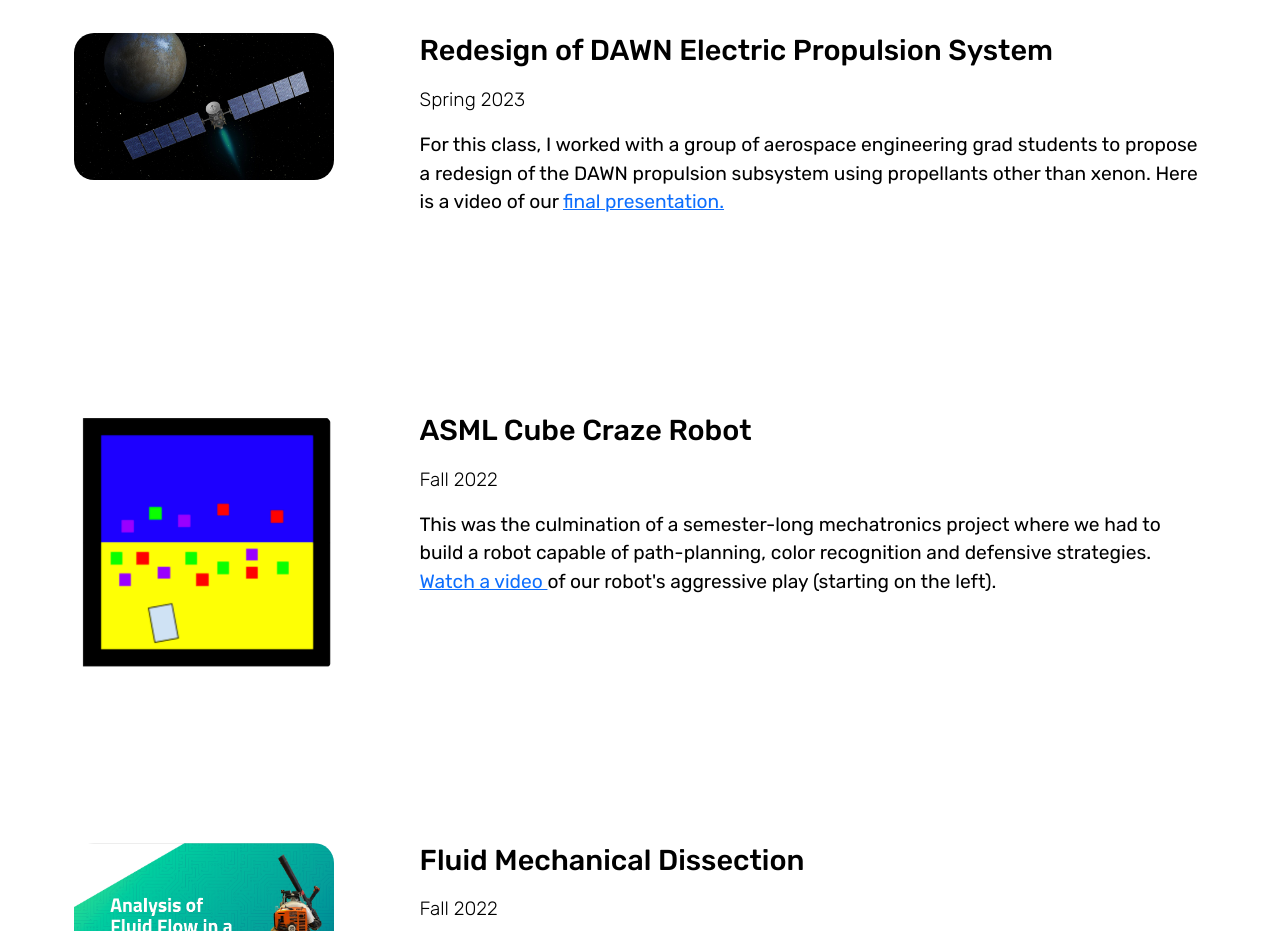
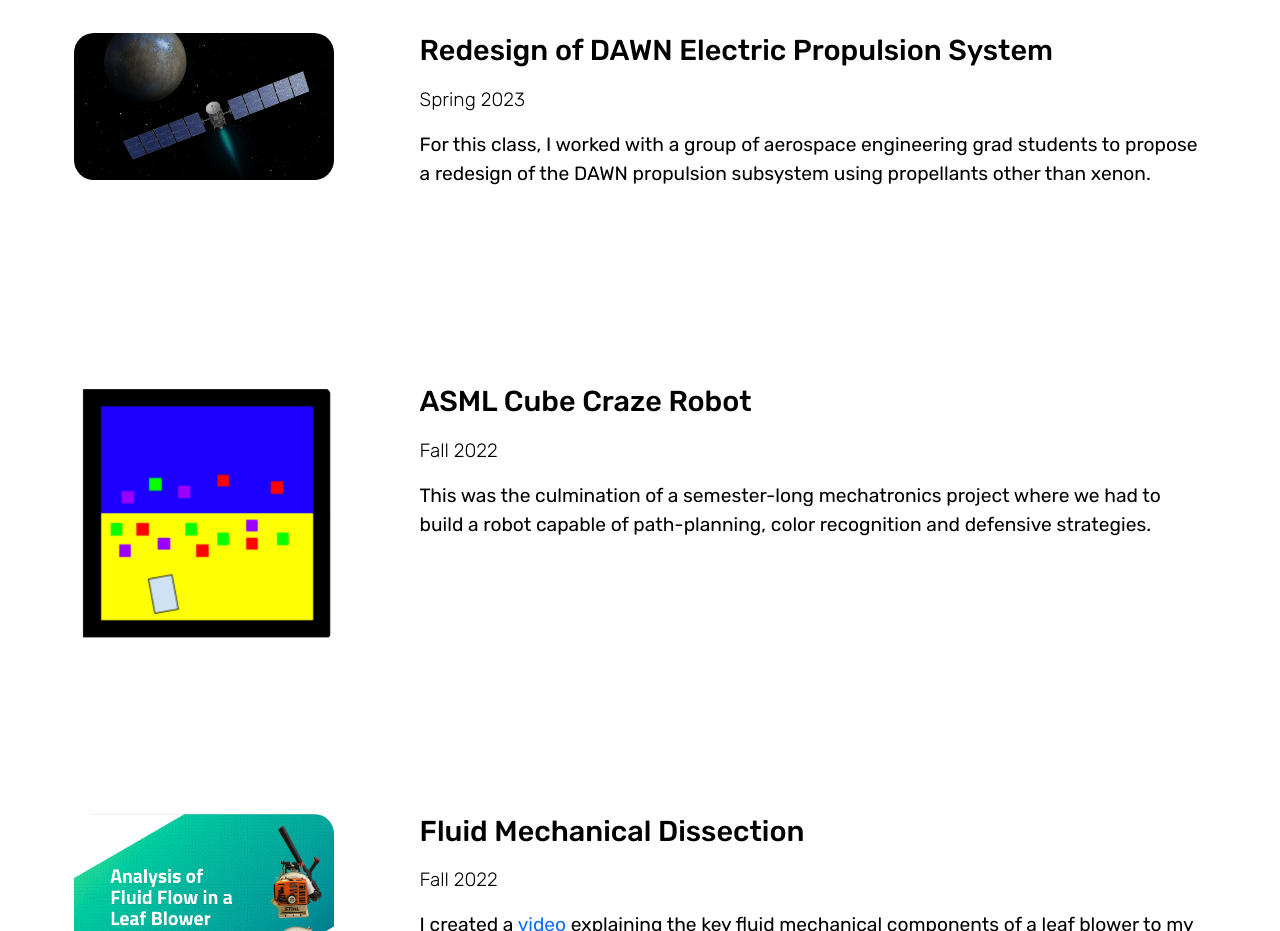
Before and after one commit to sinhajahnavi4/sinhajahnavi4.github.io, a plain HTML site: page index.html in a window 1280 px wide. Shown: the part 2940-3871 px from the top of the page. Drawn offline with nearby package versions, Linux system fonts and the light colour scheme; animation ran at ten frames a second.

Commit message:
content changes

```diff
--- a/index.html
+++ b/index.html
@@ -93,7 +93,7 @@
           <div class="big-container-right" style="">
             <h3>Redesign of DAWN Electric Propulsion System</h3>
             <p class="time-text">Spring 2023</p>
-            <p style="padding-bottom: 10px;">For this class, I worked with a group of aerospace engineering grad students to propose a redesign of the DAWN propulsion subsystem using propellants other than xenon. Here is a video of our <a href="assets/MAE5540_DAWNGroup1_FinalPresentation.mp4">final presentation.</a> </p>
+            <p style="padding-bottom: 10px;">For this class, I worked with a group of aerospace engineering grad students to propose a redesign of the DAWN propulsion subsystem using propellants other than xenon.</p>
           </div>
         </div>
 
@@ -104,7 +104,7 @@
           <div class="big-container-right" style="">
             <h3>ASML Cube Craze Robot</h3>
             <p class="time-text">Fall 2022</p>
-            <p style="padding-bottom: 10px;">This was the culmination of a semester-long mechatronics project where we had to build a robot capable of path-planning, color recognition and defensive strategies. <a href="assets/mechatronics_vid.mov">Watch a video </a>of our robot's aggressive play (starting on the left). </p>
+            <p style="padding-bottom: 10px;">This was the culmination of a semester-long mechatronics project where we had to build a robot capable of path-planning, color recognition and defensive strategies. </p>
             <!--<button type="button" class="btn btn-outline-success" id="btn4">Competition video</button>-->
           </div>
         </div>
```
